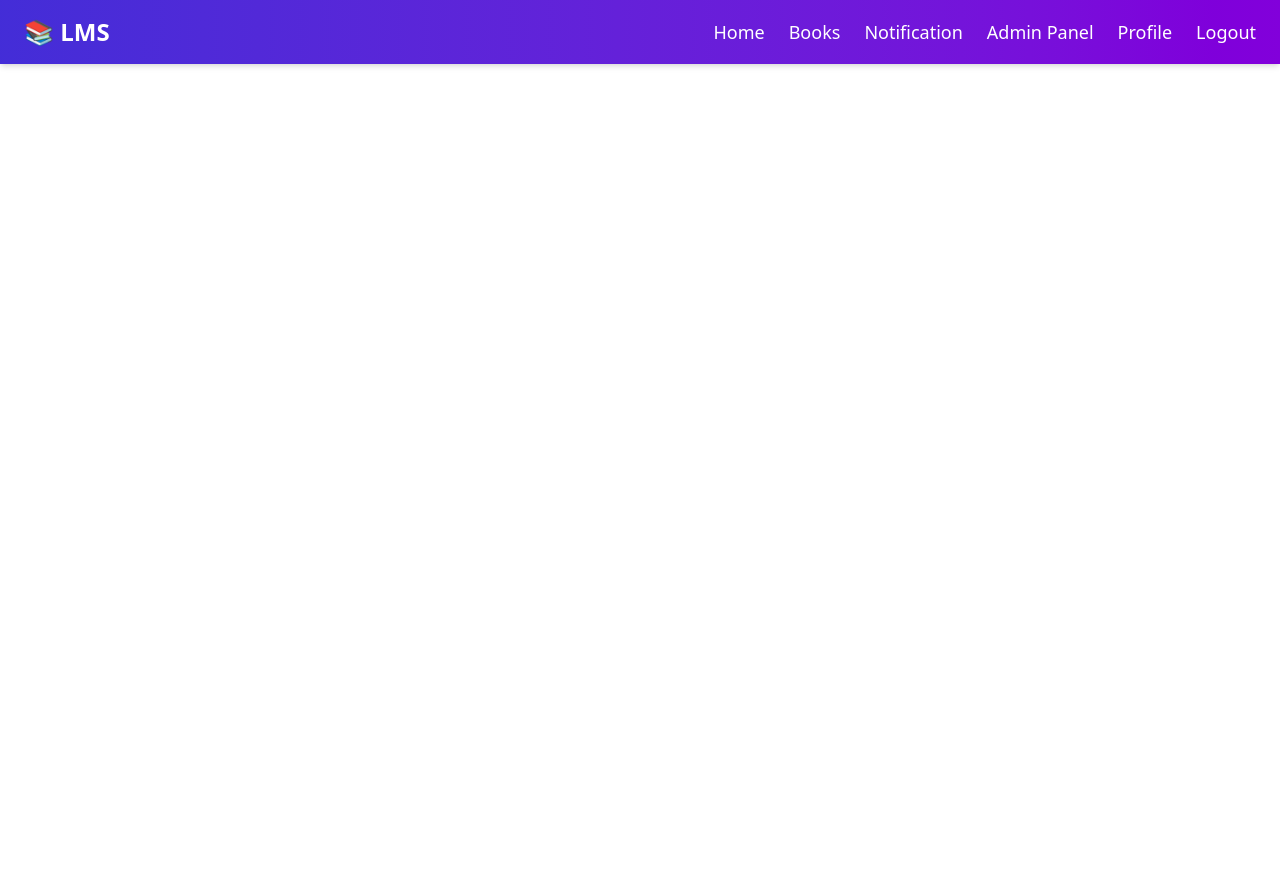
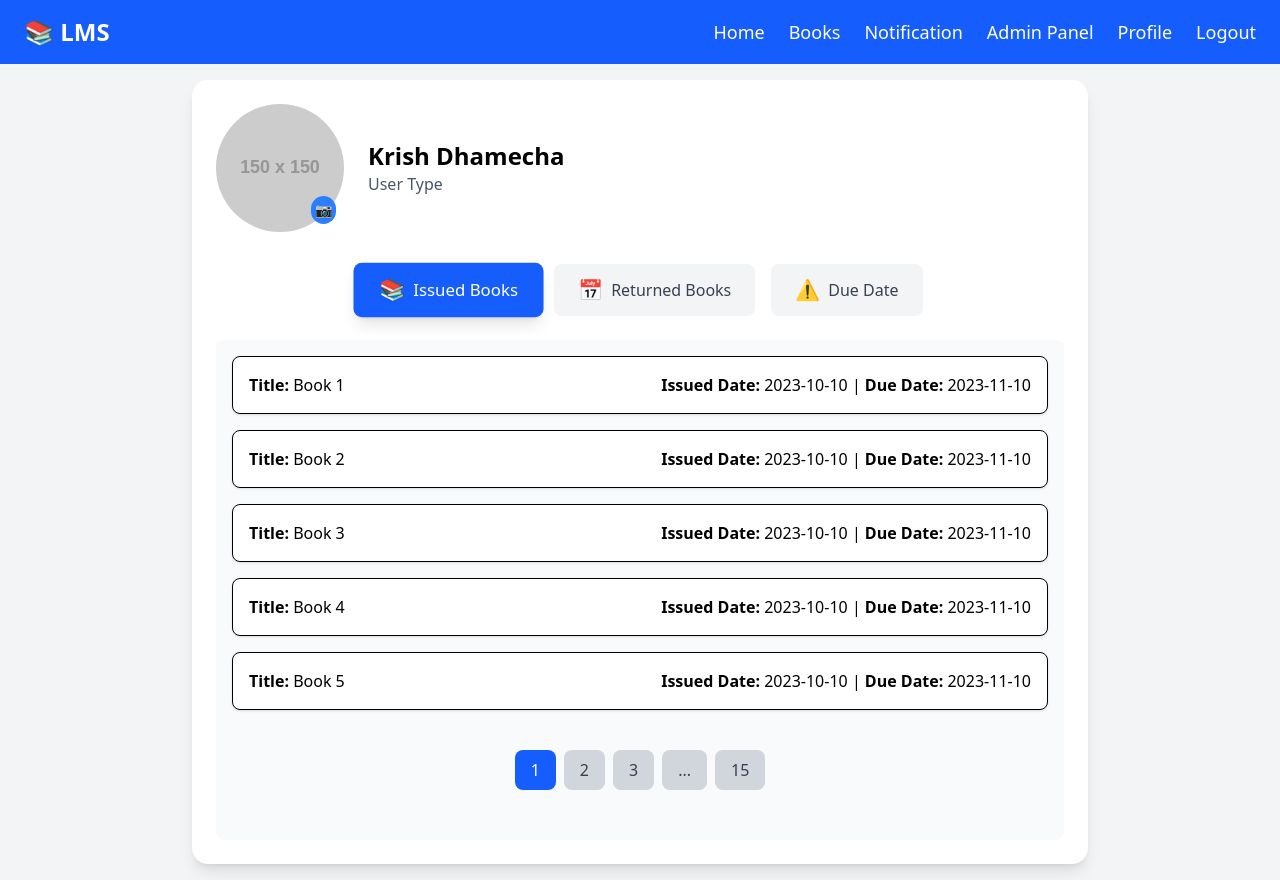
Before and after one commit to harshal-soladhra/LMS, a React (Vite) app in the folder frontend/: page /profile in a window 1280 px wide. Before the commit the page ends 800 px from the top, so only its background shows below. Built offline with nearby package versions, Linux system fonts and the light colour scheme.

Commit message:
continue

```diff
--- a/frontend/src/components/Navbar.jsx
+++ b/frontend/src/components/Navbar.jsx
@@ -6,19 +6,62 @@ const Navbar = () => {
   const [isOpen, setIsOpen] = useState(false);
 
   return (
-        <nav className="bg-gradient-to-r from-indigo-700 to-purple-700 text-white shadow-md">
+    <nav className="bg-blue-600 text-white">
       <div className="container mx-auto px-6 py-4 flex justify-between items-center">
         {/* Brand Logo */}
-                <Link to="/" className="text-2xl font-bold">📚 LMS</Link>
+        <Link to="/" className="text-2xl font-bold">
+          📚 LMS
+        </Link>
 
-                {/* Desktop Menu */}
         <ul className="hidden md:flex space-x-6 text-lg">
-                    <li><Link to="/" className="hover:text-gray-300">Home</Link></li>
-                    <li><Link to="/books" className="hover:text-gray-300">Books</Link></li>
-                    <li><Link to="/my-books" className="hover:text-gray-300">Notification</Link></li>
-                    <li><Link to="/admin" className="hover:text-gray-300">Admin Panel</Link></li>
-                    <li><Link to="/profile" className="hover:text-gray-300">Profile</Link></li>
-                    <li><Link to="/" className="hover:text-red-300">Logout</Link></li>
+          <li>
+            <Link
+              to="/"
+              className="text-white relative after:content-[''] after:absolute after:left-0 after:bottom-[-2px] after:w-0 after:h-[2px] after:bg-white after:transition-all after:duration-300 after:origin-left hover:after:w-full"
+            >
+              Home
+            </Link>
+          </li>
+          <li>
+            <Link
+              to="/books"
+              className="text-white relative after:content-[''] after:absolute after:left-0 after:bottom-[-2px] after:w-0 after:h-[2px] after:bg-white after:transition-all after:duration-300 after:origin-left hover:after:w-full"
+            >
+              Books
+            </Link>
+          </li>
+          <li>
+            <Link
+              to="/my-books"
+              className="text-white relative after:content-[''] after:absolute after:left-0 after:bottom-[-2px] after:w-0 after:h-[2px] after:bg-white after:transition-all after:duration-300 after:origin-left hover:after:w-full"
+            >
+              Notification
+            </Link>
+          </li>
+          <li>
+            <Link
+              to="/admin"
+              className="text-white relative after:content-[''] after:absolute after:left-0 after:bottom-[-2px] after:w-0 after:h-[2px] after:bg-white after:transition-all after:duration-300 after:origin-left hover:after:w-full"
+            >
+              Admin Panel
+            </Link>
+          </li>
+          <li>
+            <Link
+              to="/profile"
+              className="text-white relative after:content-[''] after:absolute after:left-0 after:bottom-[-2px] after:w-0 after:h-[2px] after:bg-white after:transition-all after:duration-300 after:origin-left hover:after:w-full"
+            >
+              Profile
+            </Link>
+          </li>
+          <li>
+            <Link
+              to="/"
+              className="text-white relative after:content-[''] after:absolute after:left-0 after:bottom-[-2px] after:w-0 after:h-[2px] after:bg-white after:transition-all after:duration-300 after:origin-left hover:after:w-full"
+            >
+              Logout
+            </Link>
+          </li>
         </ul>
 
         {/* Mobile Menu Button */}
@@ -32,12 +75,60 @@ const Navbar = () => {
       {/* Mobile Menu Dropdown */}
       {isOpen && (
         <ul className="md:hidden bg-indigo-800 text-center space-y-4 py-4">
-                    <li><Link to="/" className="block py-2" onClick={() => setIsOpen(false)}>Home</Link></li>
-                    <li><Link to="/books" className="block py-2" onClick={() => setIsOpen(false)}>Books</Link></li>
-                    <li><Link to="/my-books" className="block py-2" onClick={() => setIsOpen(false)}>My Borrowed Books</Link></li>
-                    <li><Link to="/admin" className="block py-2" onClick={() => setIsOpen(false)}>Admin Panel</Link></li>
-                    <li><Link to="/profile" className="block py-2" onClick={() => setIsOpen(false)}>Profile</Link></li>
-                    <li><Link to="/" className="block py-2 text-red-300" onClick={() => setIsOpen(false)}>Logout</Link></li>
+          <li>
+            <Link
+              to="/"
+              className="block py-2"
+              onClick={() => setIsOpen(false)}
+            >
+              Home
+            </Link>
+          </li>
+          <li>
+            <Link
+              to="/books"
+              className="block py-2"
+              onClick={() => setIsOpen(false)}
+            >
+              Books
+            </Link>
+          </li>
+          <li>
+            <Link
+              to="/my-books"
+              className="block py-2"
+              onClick={() => setIsOpen(false)}
+            >
+              My Borrowed Books
+            </Link>
+          </li>
+          <li>
+            <Link
+              to="/admin"
+              className="block py-2"
+              onClick={() => setIsOpen(false)}
+            >
+              Admin Panel
+            </Link>
+          </li>
+          <li>
+            <Link
+              to="/profile"
+              className="block py-2"
+              onClick={() => setIsOpen(false)}
+            >
+              Profile
+            </Link>
+          </li>
+          <li>
+            <Link
+              to="/"
+              className="block py-2 text-red-300"
+              onClick={() => setIsOpen(false)}
+            >
+              Logout
+            </Link>
+          </li>
         </ul>
       )}
     </nav>
--- a/frontend/src/pages/Profile.jsx
+++ b/frontend/src/pages/Profile.jsx
@@ -0,0 +1,379 @@
+import { useState, useEffect } from 'react';
+
+
+
+function Profile() {
+
+  const [userPhoto, setUserPhoto] = useState(() => {
+
+    return localStorage.getItem('userPhoto') || 'https://via.placeholder.com/150';
+
+  });
+
+  const [activePage, setActivePage] = useState('issuedBooks');
+
+  const [currentPage, setCurrentPage] = useState(1);
+
+
+
+  const handlePhotoChange = (e) => {
+
+    const file = e.target.files[0];
+
+    if (file) {
+
+      const reader = new FileReader();
+
+      reader.onload = (e) => {
+
+        const photoUrl = e.target.result;
+
+        setUserPhoto(photoUrl);
+
+        localStorage.setItem('userPhoto', photoUrl);
+
+      };
+
+      reader.readAsDataURL(file);
+
+    }
+
+  };
+
+
+
+  const books = Array.from({ length: 75 }, (_, index) => ({
+
+    id: index + 1,
+
+    title: `Book ${index + 1}`,
+
+    issuedDate: '2023-10-10',
+
+    dueDate: '2023-11-10',
+
+    returnedDate: index % 2 === 0 ? '2023-11-01' : null,
+
+    status: index % 2 === 0 ? 'Returned' : 'Pending'
+
+  }));
+
+
+
+  const booksPerPage = 5;
+
+
+
+  const getCurrentBooks = () => {
+
+    let filteredBooks = books;
+
+
+
+    if (activePage === 'returnedBooks') {
+
+      filteredBooks = books.filter((book) => book.status === 'Returned');
+
+    } else if (activePage === 'dueDate') {
+
+      filteredBooks = books.filter((book) => book.status === 'Pending');
+
+    }
+
+
+
+    return filteredBooks.slice((currentPage - 1) * booksPerPage, currentPage * booksPerPage);
+
+  };
+
+
+
+  const totalPages = Math.ceil(
+
+    (activePage === 'returnedBooks'
+
+      ? books.filter((book) => book.status === 'Returned').length
+
+      : activePage === 'dueDate'
+
+      ? books.filter((book) => book.status === 'Pending').length
+
+      : books.length) / booksPerPage
+
+  );
+
+
+
+  const handlePageChange = (page) => {
+
+    setCurrentPage(page);
+
+  };
+
+
+
+  const getPagination = () => {
+
+    const pages = [];
+
+
+
+    if (totalPages <= 5) {
+
+      for (let i = 1; i <= totalPages; i++) {
+
+        pages.push(i);
+
+      }
+
+    } else {
+
+      pages.push(1, 2, 3);
+
+
+
+      if (currentPage > 4) pages.push('...');
+
+
+
+      const start = Math.max(4, currentPage - 1);
+
+      const end = Math.min(totalPages - 1, currentPage + 1);
+
+
+
+      for (let i = start; i <= end; i++) {
+
+        pages.push(i);
+
+      }
+
+
+
+      if (currentPage < totalPages - 3) pages.push('...');
+
+
+
+      pages.push(totalPages);
+
+    }
+
+
+
+    return pages;
+
+  };
+
+
+
+  return (
+
+    <div className="min-h-screen w-full bg-gray-100 p-4 flex justify-center items-center">
+
+      <div className="bg-white p-6 rounded-2xl shadow-lg w-full max-w-4xl">
+
+        <div className="flex items-center gap-6">
+
+          <div className="relative w-32 h-32">
+
+            <img
+
+              src={userPhoto}
+
+              alt="User Photo"
+
+              className="w-full h-full object-cover rounded-full"
+
+            />
+
+            <input
+
+              type="file"
+
+              accept="image/*"
+
+              onChange={handlePhotoChange}
+
+              className="hidden"
+
+              id="photoInput"
+
+            />
+
+            <label
+
+              htmlFor="photoInput"
+
+              className="absolute bottom-2 right-2 bg-blue-500 text-white p-1 rounded-full text-sm cursor-pointer"
+
+            >
+
+              📷
+
+            </label>
+
+          </div>
+
+
+
+          <div>
+
+            <h2 className="text-2xl font-semibold">Krish Dhamecha</h2>
+
+            <p className="text-gray-600">User Type</p>
+
+          </div>
+
+        </div>
+
+
+
+        <div className="mt-8 flex flex-wrap gap-4 justify-center">
+
+          <button
+
+            onClick={() => {
+
+              setActivePage('issuedBooks');
+
+              setCurrentPage(1);
+
+            }}
+
+            className={`flex items-center gap-2 px-6 py-3 rounded-lg transition-all duration-300 ${
+
+              activePage === 'issuedBooks'
+
+                ? 'bg-blue-600 text-white shadow-lg scale-105'
+
+                : 'bg-gray-100 text-gray-700 hover:bg-blue-500 hover:text-white hover:scale-105'
+
+            }`}
+
+          >
+
+            <span className="text-xl">📚</span>
+
+            Issued Books
+
+          </button>
+
+          <button
+
+            onClick={() => {
+
+              setActivePage('returnedBooks');
+
+              setCurrentPage(1);
+
+            }}
+
+            className={`flex items-center gap-2 px-6 py-3 rounded-lg transition-all duration-300 ${
+
+              activePage === 'returnedBooks'
+
+                ? 'bg-blue-600 text-white shadow-lg scale-105'
+
+                : 'bg-gray-100 text-gray-700 hover:bg-blue-500 hover:text-white hover:scale-105'
+
+            }`}
+
+          >
+
+            <span className="text-xl">📅</span>
+
+            Returned Books
+
+          </button>
+
+          <button
+
+            onClick={() => {
+
+              setActivePage('dueDate');
+
+              setCurrentPage(1);
+
+            }}
+
+            className={`flex items-center gap-2 px-6 py-3 rounded-lg transition-all duration-300 ${
+
+              activePage === 'dueDate'
+
+                ? 'bg-blue-600 text-white shadow-lg scale-105'
+
+                : 'bg-gray-100 text-gray-700 hover:bg-blue-500 hover:text-white hover:scale-105'
+
+            }`}
+
+          >
+
+            <span className="text-xl">⚠️</span>
+
+            Due Date
+
+          </button>
+
+        </div>
+
+
+
+        <div className="mt-6 w-full min-h-[calc(100vh-300px)] flex flex-col bg-gray-50 rounded-lg p-4">
+
+          {getCurrentBooks().map((book) => (
+
+            <div key={book.id} className="p-4 mb-4 border rounded-lg shadow-sm bg-white flex justify-between">
+
+              <p><strong>Title:</strong> {book.title}</p>
+
+              <p><strong>Issued Date:</strong> {book.issuedDate} | <strong>Due Date:</strong> {book.dueDate}</p>
+
+            </div>
+
+          ))}
+
+
+
+          <div className="flex justify-center mt-6 gap-2">
+
+            {getPagination().map((page, index) => (
+
+              <button
+
+                key={index}
+
+                onClick={() => typeof page === 'number' && handlePageChange(page)}
+
+                className={`px-4 py-2 rounded-lg transition-all duration-300 ${
+
+                  currentPage === page
+
+                    ? 'bg-blue-600 text-white'
+
+                    : 'bg-gray-300 text-gray-700 hover:bg-blue-500 hover:text-white'
+
+                }`}
+
+              >
+
+                {page}
+
+              </button>
+
+            ))}
+
+          </div>
+
+        </div>
+
+      </div>
+
+    </div>
+
+  );
+
+}
+
+
+
+export default Profile;
--- a/frontend/src/pages/SignIn.jsx
+++ b/frontend/src/pages/SignIn.jsx
@@ -9,7 +9,7 @@ const SignIn = () => {
     };
 
     return (
-        <div className="flex min-h-screen items-center justify-center bg-gradient-to-br from-purple-600 to-indigo-800">
+        <div className="flex min-h-screen items-center justify-center ">
             <div className="w-full max-w-md p-8 bg-white rounded-2xl shadow-lg">
                 <h2 className="text-2xl font-semibold text-center text-gray-800">Sign In</h2>
                 <form className="mt-6 space-y-4" onSubmit={handleSubmit}>
--- a/frontend/src/pages/SignUp.jsx
+++ b/frontend/src/pages/SignUp.jsx
@@ -9,7 +9,7 @@ const SignUp = () => {
     };
 
     return (
-        <div className="flex min-h-screen items-center justify-center bg-gradient-to-br from-teal-500 to-blue-600">
+        <div className="flex min-h-screen items-center justify-center ">
             <div className="w-full max-w-md p-8 bg-white rounded-2xl shadow-lg">
                 <h2 className="text-2xl font-semibold text-center text-gray-800">Sign Up</h2>
                 <form className="mt-6 space-y-4" onSubmit={handleSubmit}>
--- a/frontend/src/routes/AppRoutes.jsx
+++ b/frontend/src/routes/AppRoutes.jsx
@@ -2,6 +2,7 @@ import { Routes, Route } from "react-router-dom";
 import SignIn from "../pages/SignIn";
 import SignUp from "../pages/SignUp";
 import Main from "../pages/Main";
+import Profile from "../pages/Profile";
 
 const AppRoutes = () => {
     return (
@@ -9,6 +10,7 @@ const AppRoutes = () => {
             <Route path="/" element={<SignIn />} />
             <Route path="/signup" element={<SignUp />} />
             <Route path="/main" element={<Main />} />
+            <Route path="/profile" element={<Profile />} />
         </Routes>
     );
 };
```
Also changed, not shown: 2 other files (tests, documents, lock files or other folders). Lines whose indentation alone changed are shown as unchanged.
